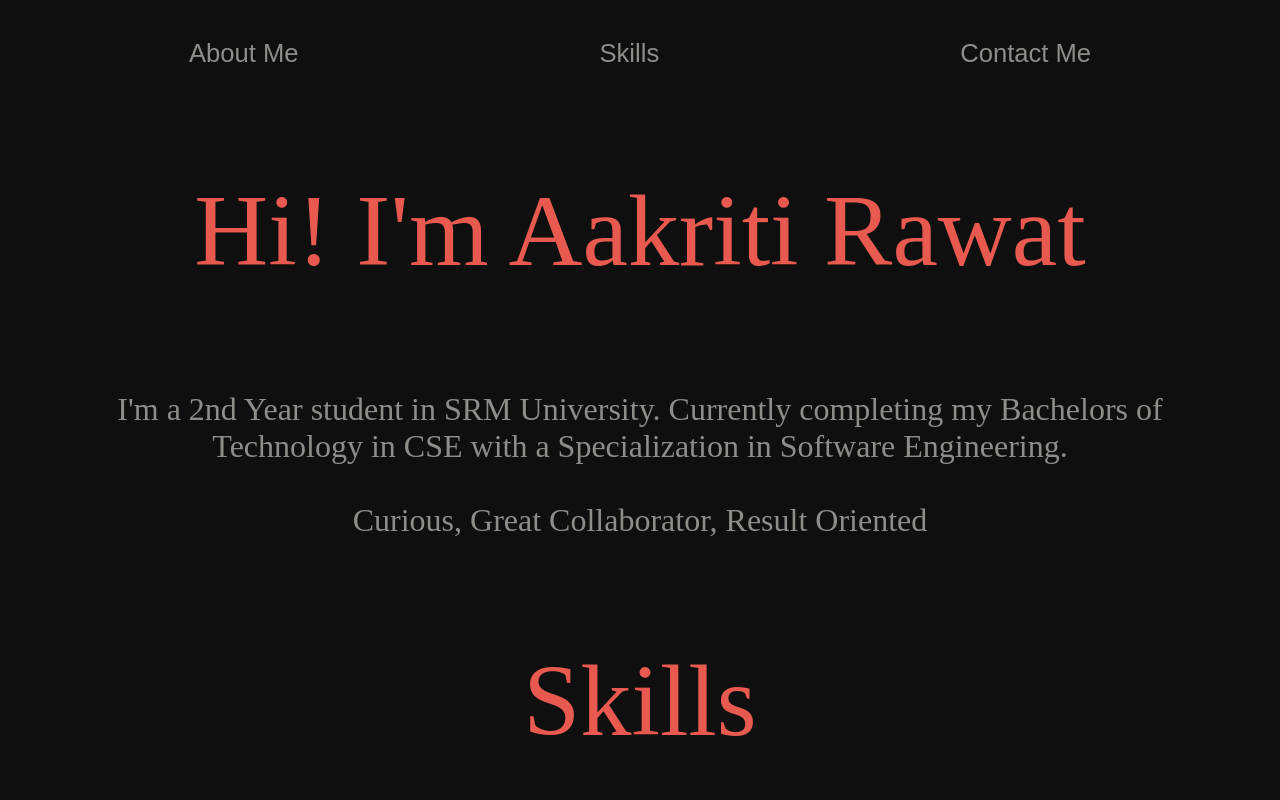
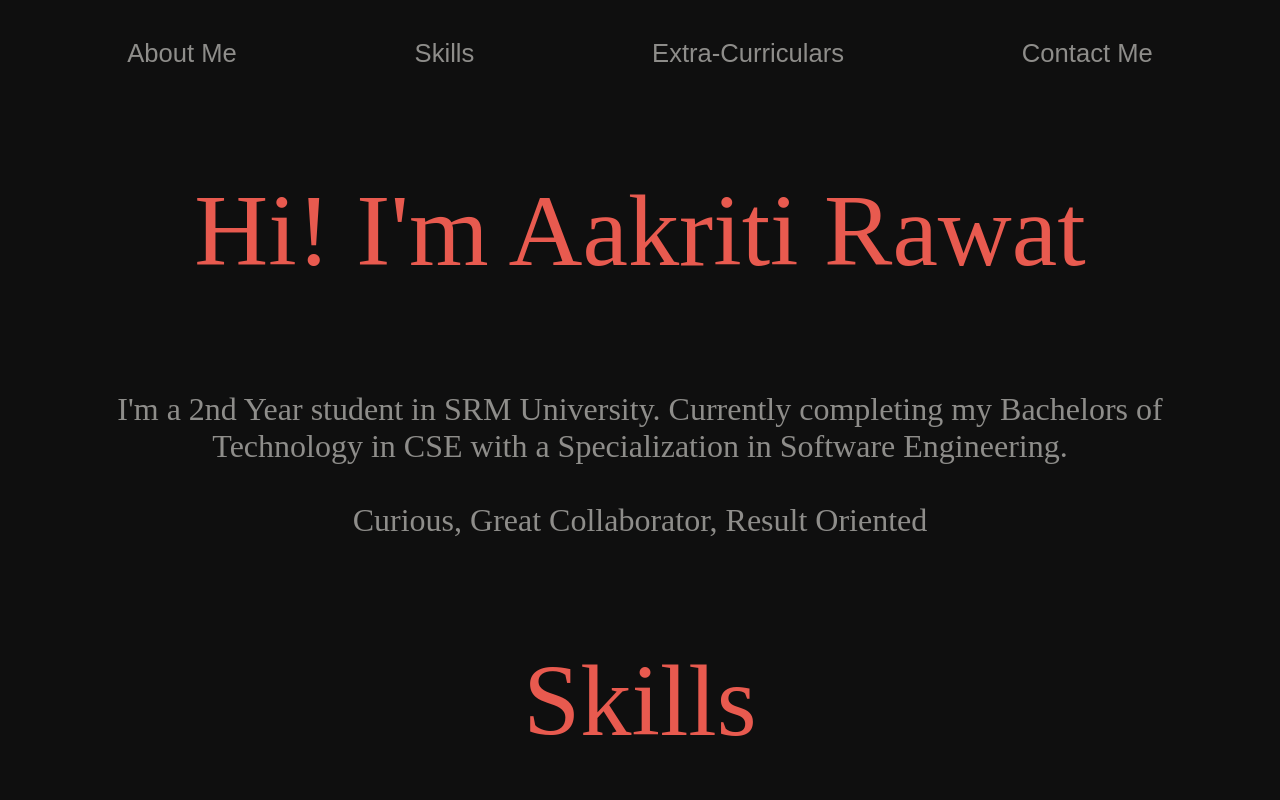
Before and after one commit to Aakrit1/Portfolio, a plain HTML site: page index.html in a window 1280 px wide. Shown: the top 800 px of the page. Drawn offline with Linux system fonts and the light colour scheme.

Commit message:
Update index.html

```diff
--- a/index.html
+++ b/index.html
@@ -13,6 +13,7 @@
     <div class="navbar">
         <a href="#aboutMe"><button>About Me</button></a>
         <a href="#skills"><button>Skills</button></a>
+        <a href="#extra"><button>Extra-Curriculars</button></a>
         <a href="#contact"><button>Contact Me</button></a>
     </div>
     <div class="aboutMeSection" id="aboutMe">
```
